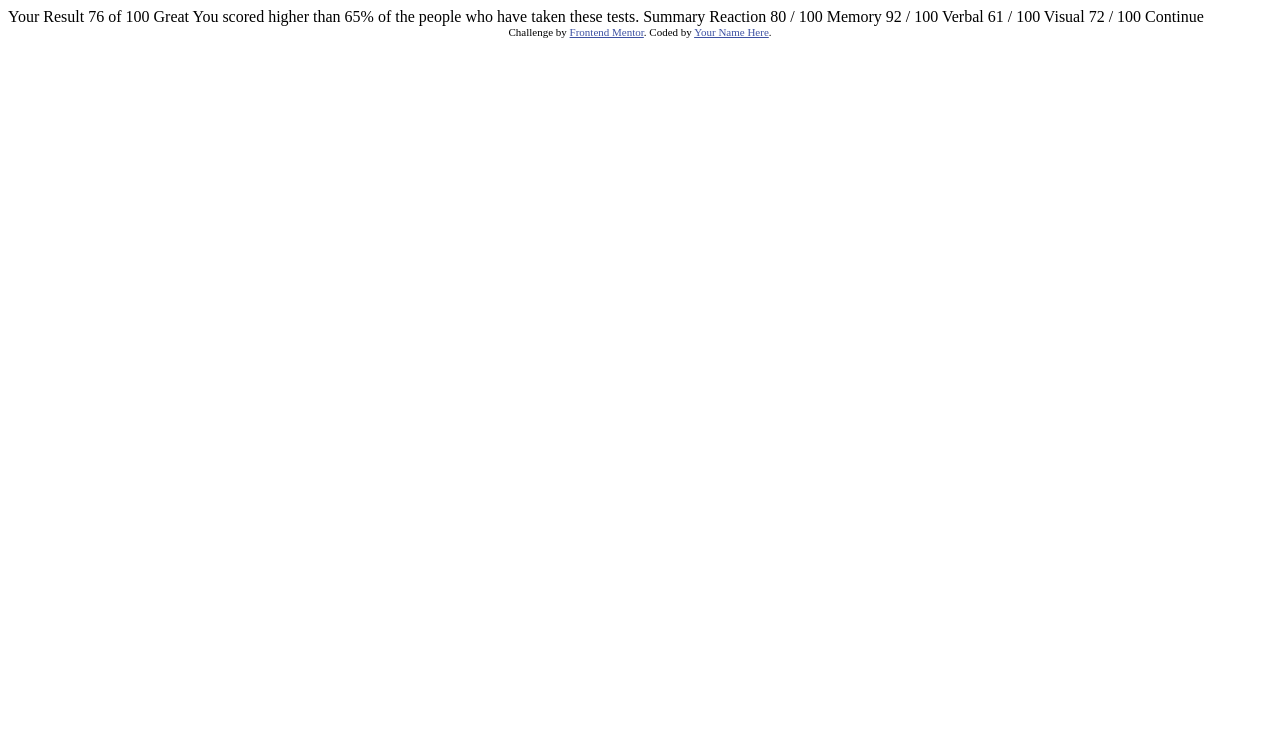
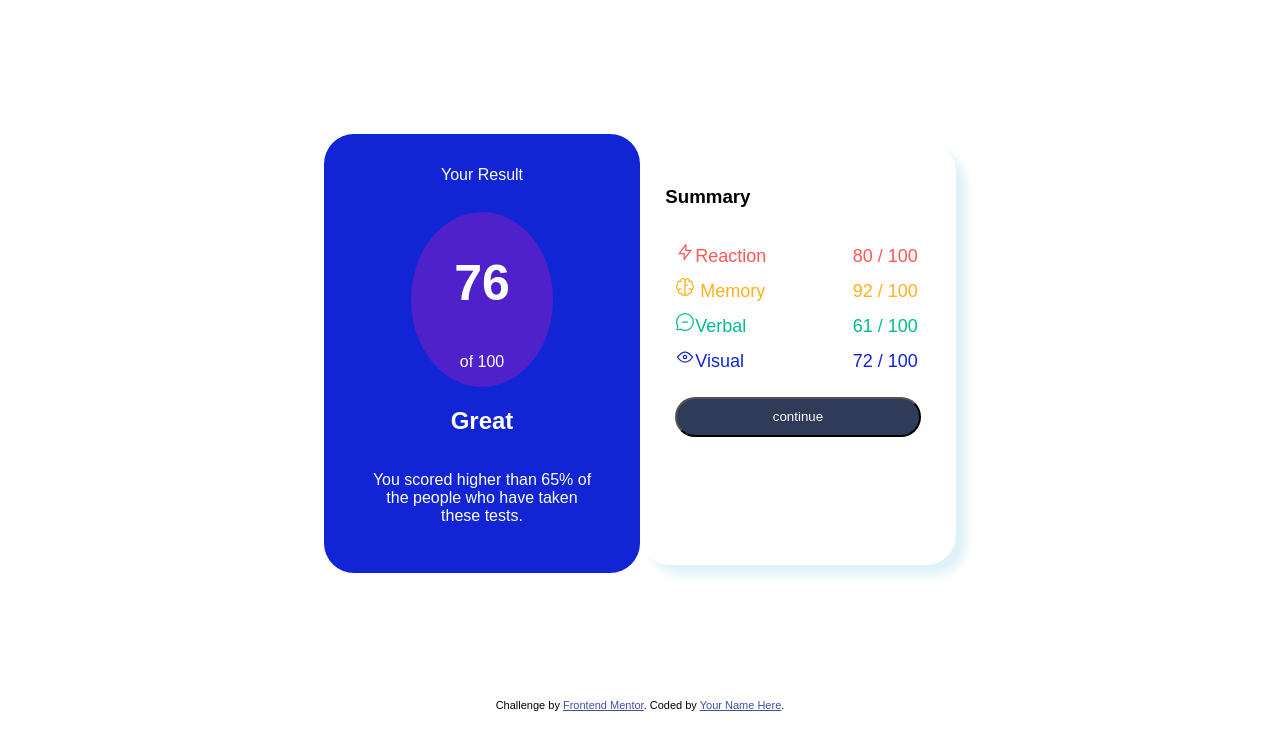
Before and after one commit to Aliyanawal/learning-flexbox, a plain HTML site: page index.html in a window 1280 px wide. Drawn offline with Linux system fonts and the light colour scheme.

Commit message:
added shadow effect

```diff
--- a/index.html
+++ b/index.html
@@ -5,6 +5,7 @@
   <meta name="viewport" content="width=device-width, initial-scale=1.0"> <!-- displays site properly based on user's device -->
 
   <link rel="icon" type="image/png" sizes="32x32" href="./assets/images/favicon-32x32.png">
+  <link rel="stylesheet" href="./styles.css">
 
   <title>Frontend Mentor | Results summary component</title>
 
@@ -16,28 +17,43 @@
 </head>
 <body>
 
-  Your Result
-  76
-  of 100
+  <div class="all"><section id="all">
+    <div class="first">
+    Your Result
+    <div class="circle">
+       <h1>76</h1>
+       <p>of 100</p>
+    </div>
+    <h2>Great</h2>
+    <p>You scored higher than 65% of <br>the people who have taken <br>these tests.</p>
+   </div>
+  <div class="second">
 
-  Great
-  You scored higher than 65% of the people who have taken these tests.
+    <h3>Summary</h3>
+    <div id="afterSummary">
+      <article class="inside-second-one">
+        <p class="test"><img src="./assets/images/icon-reaction.svg">Reaction</p>
+        <p class="mark">80 / 100</p>
+      </article>
 
-  Summary
+      <article class="inside-second-two">
+        <p class="test"><img src="./assets/images/icon-memory.svg">
+          Memory</p>
+        <p class="mark">92 / 100</p></article>
 
-  Reaction
-  80 / 100
+      <article class="inside-second-three">
+        <p class="test"><img src="./assets/images/icon-verbal.svg">Verbal</p>
+        <p class="mark">61 / 100</p></article>
 
-  Memory
-  92 / 100
+      <article class="inside-second-four">
+        <p class="test"><img src="./assets/images/icon-visual.svg">Visual</p>
+        <p class="mark">72 / 100</p></article>
 
-  Verbal
-  61 / 100
+      <button>continue</button>
+    </div>
 
-  Visual
-  72 / 100
-
-  Continue
+  </div> </section>
+</div>
 
   <div class="attribution">
     Challenge by <a href="https://www.frontendmentor.io?ref=challenge" target="_blank">Frontend Mentor</a>.
--- /dev/null
+++ b/styles.css
@@ -0,0 +1,116 @@
+body{
+    font-family: sans-serif;
+    font-weight: 500 700 800;
+    font-family: ;
+}
+section{
+    display: grid;
+    grid-template-columns: 1fr 1fr;
+
+    justify-content: center;
+    align-items: center;
+    margin: 0 auto;
+    padding-top: 10%;
+    padding-bottom: 10%;
+    height: fit-content;
+    width: 50%;
+    box-shadow: 20px;
+
+
+
+
+}
+
+
+
+
+.first{
+    background-color: hsl(234, 85%, 45%);
+    border-radius: 30px;
+    display: flex;
+
+    flex-direction: column;
+
+    text-align: center;
+    align-items: center;
+    color: white;
+    padding-top: 10%;
+    padding-bottom: 10%;
+    padding-left: 5%;
+    padding-right: 5%;
+
+
+}
+.circle{
+    margin-top: 10%;
+    align-items: cente;
+    background-color: hsla(256, 72%, 46%, 1);
+
+    width: 50%;
+    border-radius: 50%;
+}
+
+ h1{
+    border: 2px soid red;
+    font-size: 50px;
+}
+.second{
+
+    height: 85%;
+    padding: 8%;
+    border-radius: 30px;
+    box-shadow: 10px 10px 10px rgb(222, 242, 248);
+}
+.inside-second-one p{
+    display: inline-block;
+    margin-top: 5px;
+    margin-bottom: 5px;
+    font-size: 18px;
+    color: hsl(0, 100%, 67%) ;
+
+
+}
+.inside-second-two p{
+    display: inline-block;
+    margin-top: 5px;
+    margin-bottom: 5px;
+    font-size: 18px;
+    color: hsl(39, 100%, 56%);
+
+
+    align-items: center;
+}
+.inside-second-three p{
+    display: inline-block;
+    margin-top: 5px;
+    margin-bottom: 5px;
+    font-size: 18px;
+    color:hsl(166, 100%, 37%) ;
+}
+.inside-second-four p{
+    display: inline-block;
+    margin-top: 5px;
+    margin-bottom: 5px;
+    font-size: 18px;
+    color:hsl(234, 85%, 45%)
+    ;
+}
+.test{
+    text-align: left;
+  width: 70%;
+}
+.mark{
+    text-align: right;
+    width: 27%;
+}
+button{
+    margin-top: 20px;
+    width: 100%;
+    background-color:  hsl(224, 30%, 27%);
+    height: 40px;
+    color: white;
+    border-radius: 5rem;
+}
+#afterSummary{
+    padding: 10px;
+}
```
Also changed, not shown: 1 other file.
